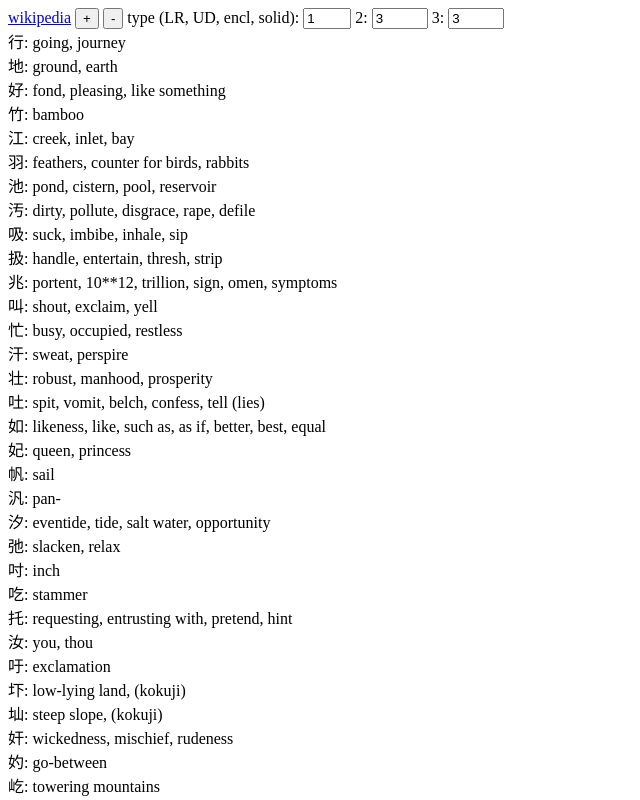
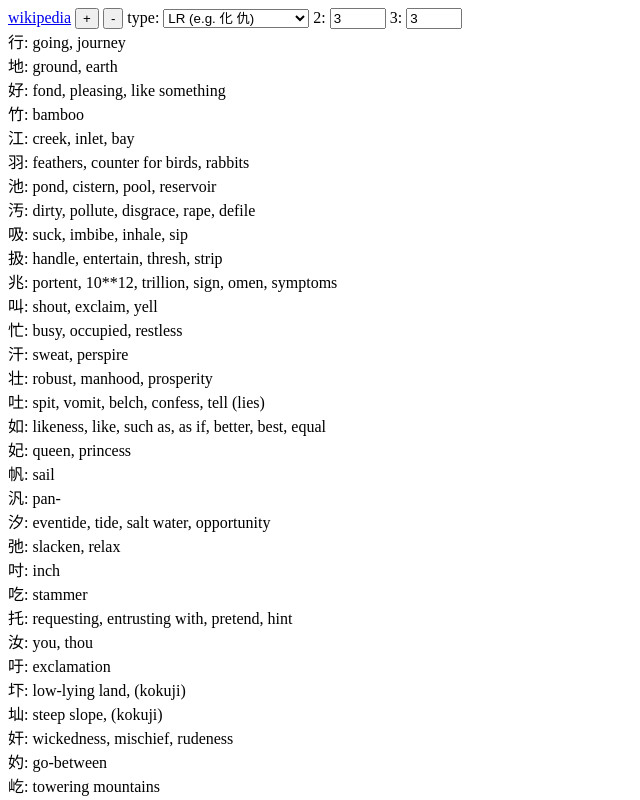
Before and after one commit to FauxFaux/kanjiskip, a plain HTML site: page index.html in a window 1280 px wide. Shown: the top 800 px of the page, without its empty margins (0-640 px from the left). Drawn offline with Linux system fonts and the light colour scheme.

Commit message:
select box for type

```diff
--- a/index.html
+++ b/index.html
@@ -9,6 +9,10 @@
 		function u() {
 			var type = get('type').value;
 			var two = get('two').value;
+			if (type.length != 1) {
+				get('three').value = type.substring(2);
+				type = type.substring(0,1);
+			}
 			var three = get('three').value;
 			var dict = kdict[type-1];
 			var res = get('results');
@@ -31,7 +35,19 @@
 	<a href="https://en.wikipedia.org/wiki/Kodansha_Kanji_Learner%27s_Dictionary#SKIP">wikipedia</a>
 	<input type="button" onclick="resi(1)" value="+"/>
 	<input type="button" onclick="resi(-1)" value="-"/>
-	type (LR, UD, encl, solid): <input id="type" min="1" max="4" size="1" type="number" onchange="u()" value="1"/>
+	type: <select id="type" onchange="u()">
+		<optgroup label="Sane">
+			<option value="1" selected="selected">LR (e.g. 化 仇)</option>
+			<option value="2">UD (e.g. 六 兮)</option>
+			<option value="3">Enc (e.g. 月 匹 仄)</option>
+		</optgroup>
+		<optgroup label="Other">
+			<option value="4-1">Top (e.g. 耳 子)</option>
+			<option value="4-2">Bot (e.g. 上 丘)</option>
+			<option value="4-3">Cen (e.g. 本 中)</option>
+			<option value="4-4">etc. (e.g. 女 丸)</option>
+		</optgroup>
+	</select>
 	2: <input id="two" type="number" onchange="u()" value="3" size="3" min="1" max="22"/>
 	3: <input id="three" type="number" onchange="u()" value="3" size="3" min="1" max="28"/>
 	<div id='results'/>
```
